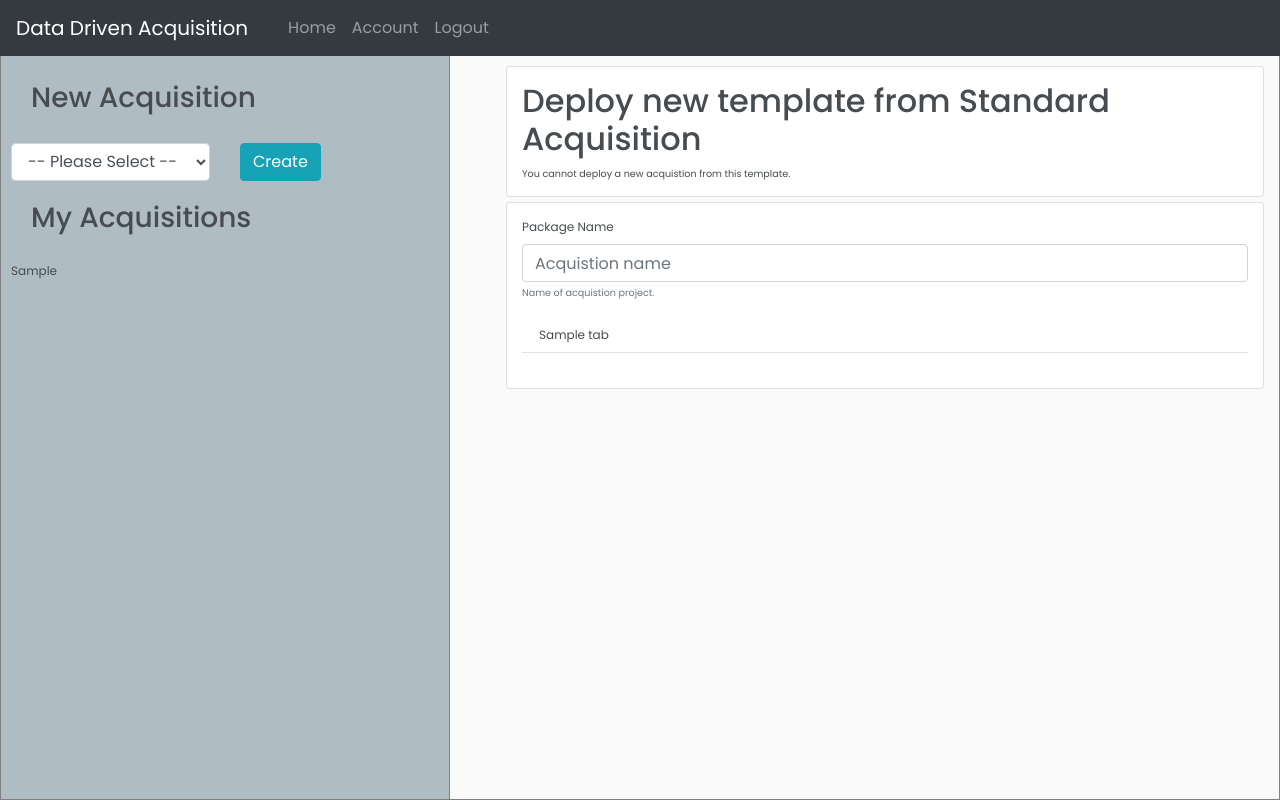
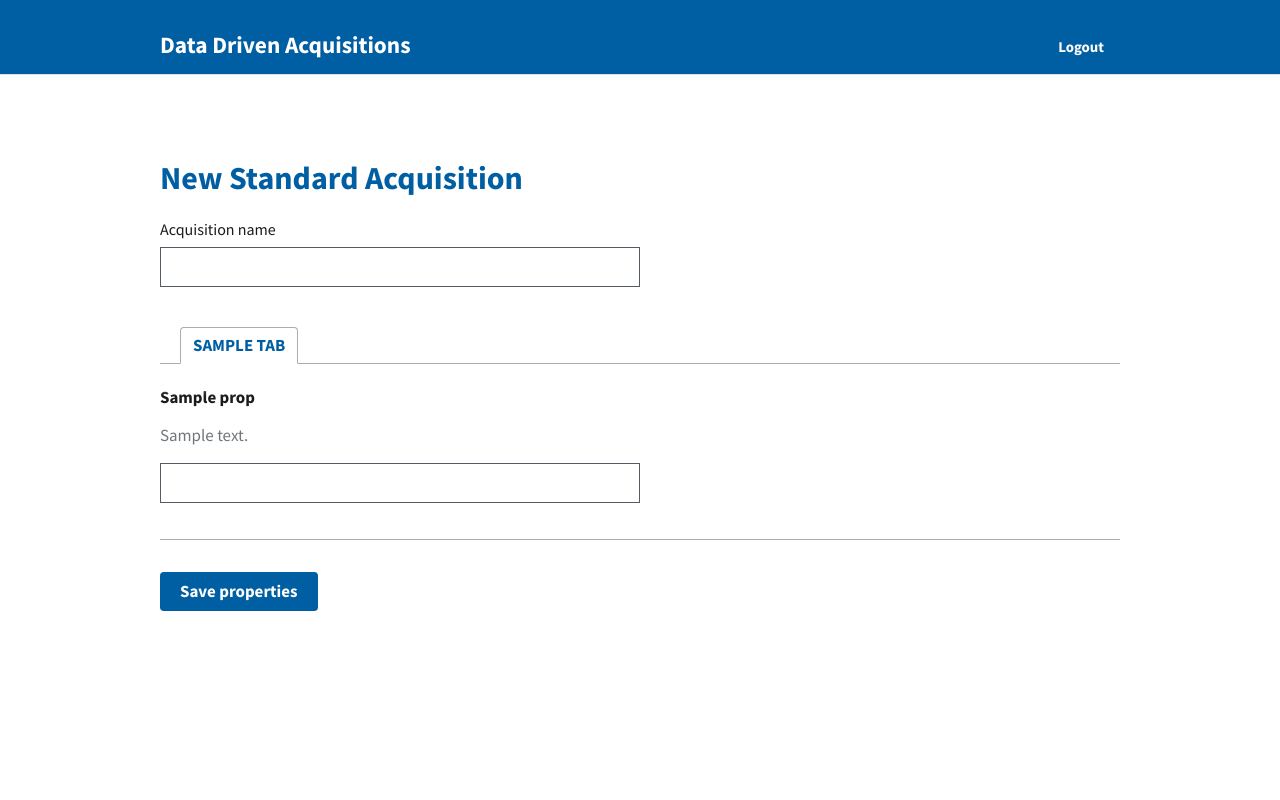
Before and after one commit to adam-grandt-tts/data-driven-acquisition, a Django app: template data_driven_acquisition/templates/new.html in a window 1280 px wide. Run offline with Django 3.2, Linux system fonts and the light colour scheme; data comes from the database, SQL or seed files in the repository; tables that the repository leaves empty hold one stand-in row (values such as "Sample post"); the template is opened without the code that fills it: values that come from a table or form of the project are taken from there, most other values are stand-ins (such as "Sample title", 1, 10 or a date in 2020); parts of the project's set-up code (start-up, migrations or seed data) failed here and were passed over; some libraries are stand-ins or nearby versions.

Commit message:
Restyle new acquisition form.

```diff
--- a/data_driven_acquisition/models.py
+++ b/data_driven_acquisition/models.py
@@ -402,7 +402,9 @@
     def widget(self):
         if self.property_type == 'Text':
             return 'textarea'
-        elif self.property_type in ['List', 'Boolean']:
+        elif self.property_type == 'Boolean':
+            return 'radio'
+        elif self.property_type == 'List':
             return 'dropdown'
         else:
             return 'input'
--- /dev/null
+++ b/data_driven_acquisition/static/css/dda.css
@@ -0,0 +1,81 @@
+/* Page header */
+
+.dda-header {
+  background-color: #005ea2;
+}
+
+.dda-header .usa-navbar {
+  box-sizing: content-box;
+}
+
+@media (min-width: 64em) {
+  .dda-header .usa-navbar {
+    width: 50%;
+  }
+
+  .dda-header .usa-nav__primary > .usa-nav__primary-item > a {
+    color: white;
+  }
+}
+
+.dda-header .usa-logo a {
+  color: white;
+}
+
+/* Tab control */
+
+.dda-tabs .dda-tabs__heading-container {
+  background: white;
+  border-bottom: 1px solid #a9aeb1;
+  padding: 1rem 1rem 0;
+  z-index: 1;
+}
+
+.dda-tabs .usa-accordion__heading {
+  margin: 0 0.25rem -1px;
+}
+
+.dda-tabs .usa-accordion__button {
+  background: none;
+  padding: 0.5rem 0.75rem;
+  border: 1px solid;
+  border-color: #a9aeb1 #a9aeb1 transparent;
+  border-radius: 0.25rem 0.25rem 0 0;
+  text-transform: uppercase;
+}
+
+.dda-tabs .usa-accordion__button[aria-expanded="true"] {
+  background-color: white;
+  pointer-events: none;
+  color: #005ea2;
+}
+
+.dda-tabs .usa-accordion__button[aria-expanded="false"] {
+  border-color: transparent transparent #a9aeb1;
+  font-weight: normal;
+}
+
+/* Fade for sticky content */
+.dda-fade__below:after {
+  display: block;
+  content: "";
+  height: 2rem;
+  width: 100%;
+  position: absolute;
+  transform: translateY(100%);
+  bottom: -1px;
+  left: 0;
+  background: linear-gradient(180deg, rgba(255,255,255,1) 5%, rgba(255,255,255,0) 100%);
+}
+
+.dda-fade__above:before {
+  display: block;
+  content: "";
+  height: 2rem;
+  width: 100%;
+  position: absolute;
+  transform: translateY(-100%);
+  top: -1px;
+  left: 0;
+  background: linear-gradient(0deg, rgba(255,255,255,1) 5%, rgba(255,255,255,0) 100%);
+}
--- a/data_driven_acquisition/templates/base_uswds.html
+++ b/data_driven_acquisition/templates/base_uswds.html
@@ -11,14 +11,15 @@
         <!-- end meta block -->
 
         <link rel="stylesheet" type="text/css" href="{% static '/css/uswds.css' %}">
+        <link rel="stylesheet" type="text/css" href="{% static '/css/dda.css' %}">
         <script src="{% static '/js/uswds.js' %}"></script>
         {% block additional_head %} {% endblock %}
     </head>
-    <body class="bg-base-lightest">
+    <body class="{% block body_class %}{% endblock %}">
         <a class="usa-skipnav" href="#main-content">Skip to main content</a>
         <div class="usa-overlay"></div>
 
-        <header class="usa-header usa-header--basic bg-white">
+        <header class="usa-header usa-header--basic dda-header">
             <div class="usa-nav-container">
                 <div class="usa-navbar">
                     <div class="usa-logo" id="basic-logo">
--- a/data_driven_acquisition/templates/new.html
+++ b/data_driven_acquisition/templates/new.html
@@ -1,149 +1,79 @@
-{% extends 'base_with_sidebar.html' %}
+{% extends 'base_uswds.html' %}
 {% load static %}
 
-{% block title %}DDA - New Acquistion{% endblock %}
+{% block title %}New Acquistion | {{block.super}}{% endblock %}
 
-{% block addtional_head %}
-{% endblock %}
+{% block content %}
 
+<div class="grid-container usa-section">
+    <h1 class="text-primary">New {{ template.title }}</h1>
 
-{% block meat %}
-
-
-<div id='package_header' class="card">
-    <h2> Deploy new template from {{ template.title }}</h2>
-    {% if not can_deploy %}
-    <small>You cannot deploy a new acquistion from this template.</small>
-    {% endif %}
-</div>
-
-{% if updated %}
     {% if form_errors %}
-        <div class="alert alert-warning alert-dismissible fade show" role="alert">
-        Erros encoutered while updating package.<br>
-        <ul>
+        <div class="usa-alert usa-alert--error" role="alert">
+            <div class="usa-alert__body">
+                <h3 class="usa-alert__heading">Errors encountered while updating package.</h3>
+                <ul class="usa-alert__text">
                     {% for err in form_errors %}
                         <li>{{ err }}</li>
                     {% endfor %}
                 </ul>
-        <button type="button" class="close" data-dismiss="alert" aria-label="Close">
-            <span aria-hidden="true">&times;</span>
-        </button>
             </div>
-    {% else %}
-        <div class="alert alert-success alert-dismissible fade show" role="alert">
-        Package was updated successfully.
-        <button type="button" class="close" data-dismiss="alert" aria-label="Close">
-            <span aria-hidden="true">&times;</span>
-        </button>
         </div>
     {% endif %}
 
-{% endif %}
-<div id='package_form' class="card">
-<form method="post">
-  {% if can_deploy %}
-    <button type="submit" class="btn btn-primary">Deply New Acquistion</button>
-  {% endif %}
+    <form method="POST">
         {% csrf_token %}
-  <div class="form-group">
-    <label for="name">Package Name</label>
-    <input name="name" type="text" class="form-control" id="name" aria-describedby="nameHelp" placeholder="Acquistion name">
-    <small id="nameHelp" class="form-text text-muted">Name of acquistion project.</small>
+        <input type="hidden" name="template_id" value="{{template.id}}">
+
+        <label class="usa-label" for="name">Acquisition name</label>
+        <input name="name" type="text" id="name" class="usa-input">
+
+        <div class="usa-accordion dda-tabs">
+            <div class="grid-row margin-top-3 dda-tabs__heading-container position-sticky top-0 dda-fade__below">
+                {% for tab, tab_name in tabs.items %}
+                    <h2 class="usa-accordion__heading">
+                        <button class="usa-accordion__button" role="tab" aria-controls="nav-{{tab}}"{% if forloop.first %} aria-expanded="true"{% endif %}>{{tab_name}}</button>
+                    </h2>
+                {% endfor %}
             </div>
 
-  <nav>
-  <div class="nav nav-tabs" id="nav-tab" role="tablist">
-    {% for tab, tab_name in tabs.items %}
-        <a class="nav-item nav-link" id="nav-{{tab}}-tab" data-toggle="tab" href="#nav-{{tab}}" role="tab" aria-controls="nav-{{tab}}" aria-selected="false">{{tab_name}}</a>
+            {% for tab, props in tab_dict.items %}
+                <div id="nav-{{tab}}" class="usa-accordion__content padding-top-3 padding-left-0 padding-right-0 overflow-visible">
+                    {% for prop in props %}
+                        <label for="{{prop.name}}_id" class="usa-label text-bold">{{prop.name}}</label>
+                        <p class="usa-hint maxw-mobile-lg" id="{{prop.name}}_help">{{prop.description}}</p>
+
+                        {% if prop.widget == 'textarea' %}
+                            <textarea name="prop_{{prop.id}}" class="usa-textarea" id="{{prop.name}}_id" aria-describedby="{{prop.name}}_help">{{prop.value|default:""}}</textarea>
+                        {% elif prop.widget == 'radio' %}
+                            <fieldset class="usa-fieldset">
+                                <legend class="usa-sr-only">{{prop.name}}</legend>
+                                {% for opt in prop.options %}
+                                    <div class="usa-radio">
+                                        <input class="usa-radio__input" id="{{prop.name}}_{{opt}}_id" value="{{opt}}" type="radio" name="prop_{{prop.id}}"{% if prop.value == opt %} checked{% endif %}>
+                                        <label class="usa-radio__label" for="{{prop.name}}_{{opt}}_id">{{opt}}</label>
+                                    </div>
                                 {% endfor %}
-  </div>
-</nav>
-
-<div class="tab-content" id="nav-tabContent">
-{% for tab, props in tab_dict.items %}
-  <div class="tab-pane fade" id="nav-{{tab}}" role="tabpanel" aria-labelledby="nav-{{tab}}-tab">
-
-  {% for prop in props %}
-  <div class="form-group row">
-    <label for="{{prop.name}}_id" class="col-sm-3 col-form-label" >{{prop.name}}</label>
-    <div class="col-sm-9">
-        {% if prop.widget == 'textarea' %}
-        <textarea
-            name="prop_{{prop.id}}"
-            class="form-control rounded-0"
-            id="{{prop.name}}_id"
-            aria-describedby="{{prop.name}}Help"
-            rows="5">{{prop.value|default:""}}</textarea>
-
+                            </fieldset>
                         {% elif prop.widget == 'dropdown' %}
-
-        <select
-            name="prop_{{prop.id}}"
-            class="form-control"
-            id="{{prop.name}}_id"
-            aria-describedby="{{prop.name}}Help">
-            <option value=""></option>
+                            <select name="prop_{{prop.id}}" class="usa-select" id="{{prop.name}}_id" aria-describedby="{{prop.name}}_help">
+                                <option value="">- Select -</option>
                                 {% for opt in prop.options %}
                                     <option value="{{opt}}" {% if prop.value == opt %}selected{% endif %}>{{opt}}</option>
                                 {% endfor %}
                             </select>
                         {% else %}
-        <input
-            name="prop_{{prop.id}}"
-            type="text"
-            class="form-control"
-            id="{{prop.name}}_id"
-            value="{{prop.value|default:""}}"
-            aria-describedby="{{prop.name}}Help">
+                            <input name="prop_{{prop.id}}" type="text" class="usa-input" id="{{prop.name}}_id" value="{{prop.value|default:""}}" aria-describedby="{{prop.name}}_help">
                         {% endif %}
-    <small id="{{prop.name}}Help" class="form-text text-muted">({{ prop.property_type}}) {{prop.description}}</small>
-    </div>
-  </div>
                     {% endfor %}
-
-
-
                 </div>
             {% endfor %}
         </div>
 
-
-
-
-  {% if can_edit %}
-    <button type="submit" class="btn btn-primary">Save properties</button>
-  {% endif %}
+        <div class="grid-row margin-top-3 padding-y-4 position-sticky bottom-0 bg-white dda-fade__above border-top-1px border-base-light">
+            <button class="usa-button">Save properties</button>
+        </div>
     </form>
 </div>
-{% endblock %}
-
-
-{% block extra_script %}
-    var csrftoken = jQuery("[name=csrfmiddlewaretoken]").val();
-    function csrfSafeMethod(method) {
-        // these HTTP methods do not require CSRF protection
-        return (/^(GET|HEAD|OPTIONS|TRACE)$/.test(method));
-    }
-    $.ajaxSetup({
-        beforeSend: function(xhr, settings) {
-            if (!csrfSafeMethod(settings.type) && !this.crossDomain) {
-                xhr.setRequestHeader("X-CSRFToken", csrftoken);
-            }
-        }
-    });
-
-    $('#do_update').on('click', function () {
-        $.ajax({
-            url: "/package/{{ package.id }}/",
-            type: "PUT",
-            cache:false,
-            success: function(resp){
-                alert (resp.status);
-            }
-        });
-    });
-
-$('#nav-general').tab('show');
 
 {% endblock %}
--- a/data_driven_acquisition/views.py
+++ b/data_driven_acquisition/views.py
@@ -275,11 +275,11 @@
             'new.html',
             context)
 
-    def post(self, request, template_id):
+    def post(self, request):
         """ Update package"""
 
         try:
-            template = get_object_or_404(PackageTemplate, pk=int(template_id))
+            template = get_object_or_404(PackageTemplate, pk=int(request.GET['template_id']))
         except ValueError:
             return HttpResponseForbidden('Not a valid Template ID')
 
```
Also changed, not shown: data_driven_acquisition/templates/home.html (+5 -3 lines). Lines whose indentation alone changed are shown as unchanged.
